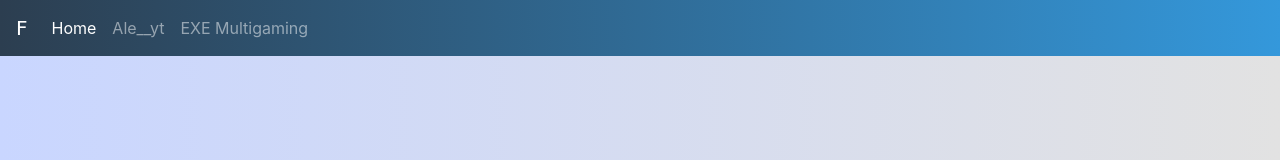
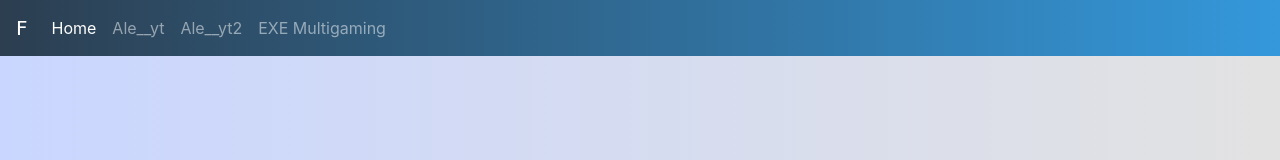
Before and after one commit to fracarbo/fracarbo.github.io, a plain HTML site: page bootstrap-4.3.1-dist/index.html in a window 1280 px wide. Shown: the top 160 px of the page. Drawn offline with nearby package versions, Linux system fonts and the light colour scheme; a web font is replaced by a local one.

Commit message:
Update index.html

```diff
--- a/bootstrap-4.3.1-dist/index.html
+++ b/bootstrap-4.3.1-dist/index.html
@@ -67,6 +67,7 @@
         text-align: center;
       }
 
+
     </style>
   </head>
   <body>
@@ -88,6 +89,9 @@
             <a target="blank"class="nav-link" href="http://exemultigaming.altervista.org/alex.html">Ale__yt</a>
           </li>
           <li class="nav-item">
+            <a target="blank"class="nav-link" href="https://fracarbo.github.io/bootstrap-4.3.1-dist/alex3.html">Ale__yt2</a>
+          </li>
+          <li class="nav-item">
             <a target="blank" class="nav-link" href="http://exemultigaming.altervista.org/">EXE Multigaming</a>
           </li>
         </ul>
```
